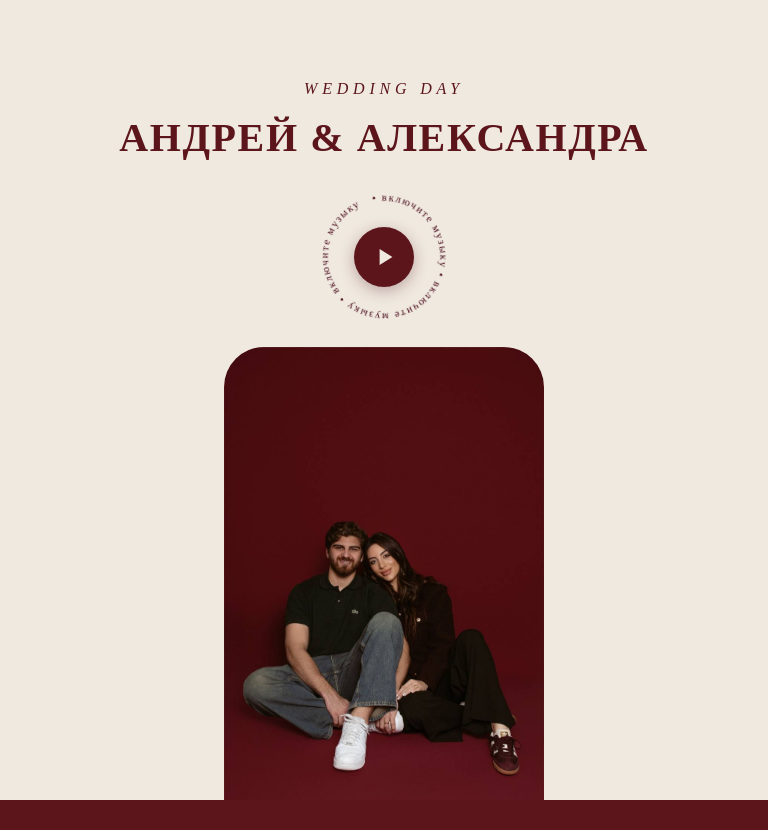
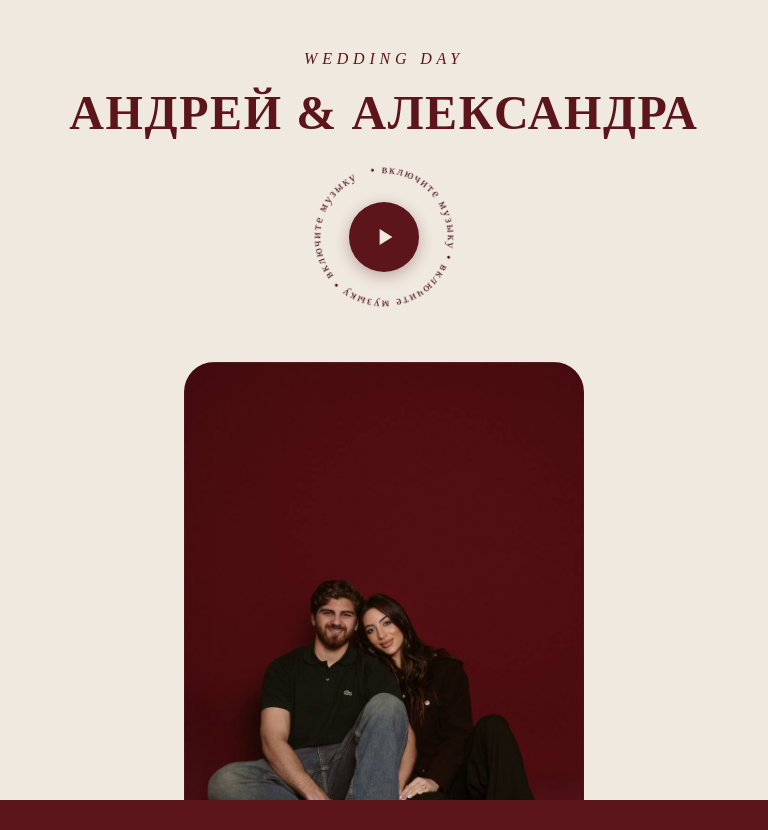
Before and after one commit to hubbleofficial1163-design/shablon2, a plain HTML site: page index.html in a window 768 px wide. Shown: the top 830 px of the page. Drawn offline with Linux system fonts and the light colour scheme; a web font is replaced by a local one.

Commit message:
style.css

```diff
--- a/style.css
+++ b/style.css
@@ -1583,81 +1583,125 @@ a,
     }
 }
 
-/* ========== ИСПРАВЛЕНИЯ ДЛЯ TELEGRAM ========== */
-/* Просто скопируй этот блок в самый конец style.css */
-
-/* Определяем, что это Telegram WebView */
-@supports (-webkit-touch-callout: none) {
-
-    /* Исправление для hero секции в Telegram */
-    @media (max-width: 768px) {
+/* ========== УНИВЕРСАЛЬНОЕ ИСПРАВЛЕНИЕ ДЛЯ ВСЕХ МОБИЛЬНЫХ УСТРОЙСТВ ========== */
+/* Это решение работает на всех телефонах, включая Samsung Galaxy S22+ */
+
+/* Применяем ко всем мобильным устройствам с шириной экрана до 900px */
+@media (max-width: 900px) {
     .hero {
         display: flex !important;
         flex-direction: column !important;
-            justify-content: space-between !important;
+        justify-content: flex-start !important;
         height: 100vh !important;
         min-height: -webkit-fill-available !important;
+        position: relative !important;
+        overflow-y: auto !important; /* Добавляем скролл если нужно */
     }
 
     /* Перестраиваем контент */
     .hero-content {
+        position: relative !important;
+        z-index: 10 !important;
+        padding-top: 20px !important;
+        padding-bottom: 20px !important;
+        width: 100% !important;
         flex: 0 0 auto !important;
-            padding-top: 15px !important;
-            padding-bottom: 5px !important;
-            width: 100% !important;
     }
 
     /* Фиксим плеер */
     .music-player-container {
-            margin: 5px 0 !important;
+        position: relative !important;
+        z-index: 10 !important;
+        margin: 10px 0 20px 0 !important;
         flex: 0 0 auto !important;
+        display: flex !important;
+        justify-content: center !important;
+        width: 100% !important;
     }
 
     .circle-player {
-            width: 130px !important;
-            height: 130px !important;
+        width: 150px !important;
+        height: 150px !important;
     }
 
     .play-button {
-            width: 55px !important;
-            height: 55px !important;
-        }
-
-        /* Главное исправление - меняем позиционирование фото */
+        width: 60px !important;
+        height: 60px !important;
+    }
+
+    /* КРИТИЧЕСКИ ВАЖНО: меняем позиционирование фото */
     .hero-photo {
-            position: relative !important;  /* Убираем absolute */
-            bottom: 0 !important;
+        position: relative !important; /* Меняем с absolute на relative */
+        bottom: auto !important;
         left: auto !important;
         right: auto !important;
         transform: none !important;
-            width: 260px !important;
-            max-width: 80% !important;
-            margin: auto auto 0 auto !important;  /* Прижимаем к низу */
+        width: 300px !important;
+        max-width: 90% !important;
+        margin: 0 auto 0 auto !important; /* Центрируем */
         display: block !important;
         flex: 0 0 auto !important;
-            align-self: flex-end !important;
+        align-self: center !important;
         border-radius: 30px 30px 0 0 !important;
-        }
-
-        /* Уменьшаем текст для маленьких экранов */
-        .subtitle {
-            font-size: 0.9rem !important;
+        z-index: 5 !important;
+    }
+
+    /* Убираем возможные конфликтующие стили */
+    .hero::after {
+        display: none !important;
+    }
+}
+
+/* Специфично для Samsung и больших телефонов (ширина 400-900px) */
+@media (min-width: 401px) and (max-width: 900px) {
+    .hero-content {
+        padding-top: 30px !important;
+    }
+
+    .hero-photo {
+        width: 350px !important;
+        margin-top: 10px !important;
     }
 
     .title {
-            font-size: 2rem !important;
-        }
-    }
-
-    /* Для совсем маленьких экранов (iPhone SE) */
-    @media (max-width: 375px) {
+        font-size: 2.5rem !important;
+    }
+}
+
+/* Для очень больших телефонов (как S22+) */
+@media (min-width: 700px) and (max-width: 900px) {
     .hero-content {
-            padding-top: 10px !important;
+        padding-top: 50px !important;
     }
 
     .circle-player {
-            width: 110px !important;
-            height: 110px !important;
+        width: 170px !important;
+        height: 170px !important;
+    }
+
+    .play-button {
+        width: 70px !important;
+        height: 70px !important;
+    }
+
+    .hero-photo {
+        width: 400px !important;
+    }
+
+    .title {
+        font-size: 3rem !important;
+    }
+}
+
+/* Для маленьких телефонов */
+@media (max-width: 400px) {
+    .hero-content {
+        padding-top: 15px !important;
+    }
+
+    .circle-player {
+        width: 120px !important;
+        height: 120px !important;
     }
 
     .play-button {
@@ -1666,32 +1710,19 @@ a,
     }
 
     .hero-photo {
-            width: 220px !important;
+        width: 250px !important;
     }
 
     .title {
-            font-size: 1.8rem !important;
-        }
-    }
-
-    /* Для экранов 320px */
-    @media (max-width: 320px) {
-        .circle-player {
-            width: 100px !important;
-            height: 100px !important;
-        }
-
-        .play-button {
-            width: 45px !important;
-            height: 45px !important;
-        }
-
-        .hero-photo {
-            width: 200px !important;
-        }
-
-        .title {
-            font-size: 1.6rem !important;
-        }
-    }
-}
+        font-size: 2rem !important;
+    }
+}
+
+/* Фикс для Telegram и других WebView */
+@supports (-webkit-touch-callout: none) {
+    @media (max-width: 900px) {
+        .hero {
+            height: -webkit-fill-available !important;
+        }
+    }
+}
```
Lines whose indentation alone changed are shown as unchanged.
